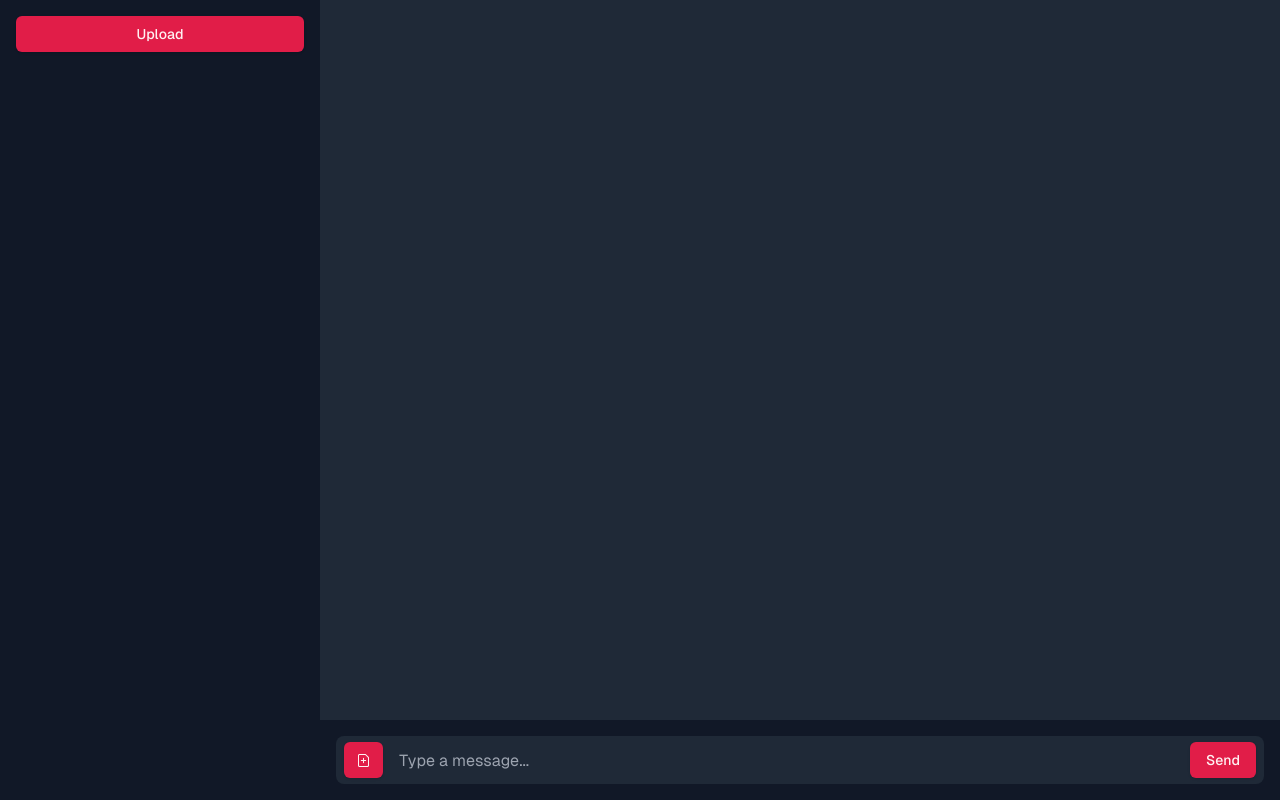
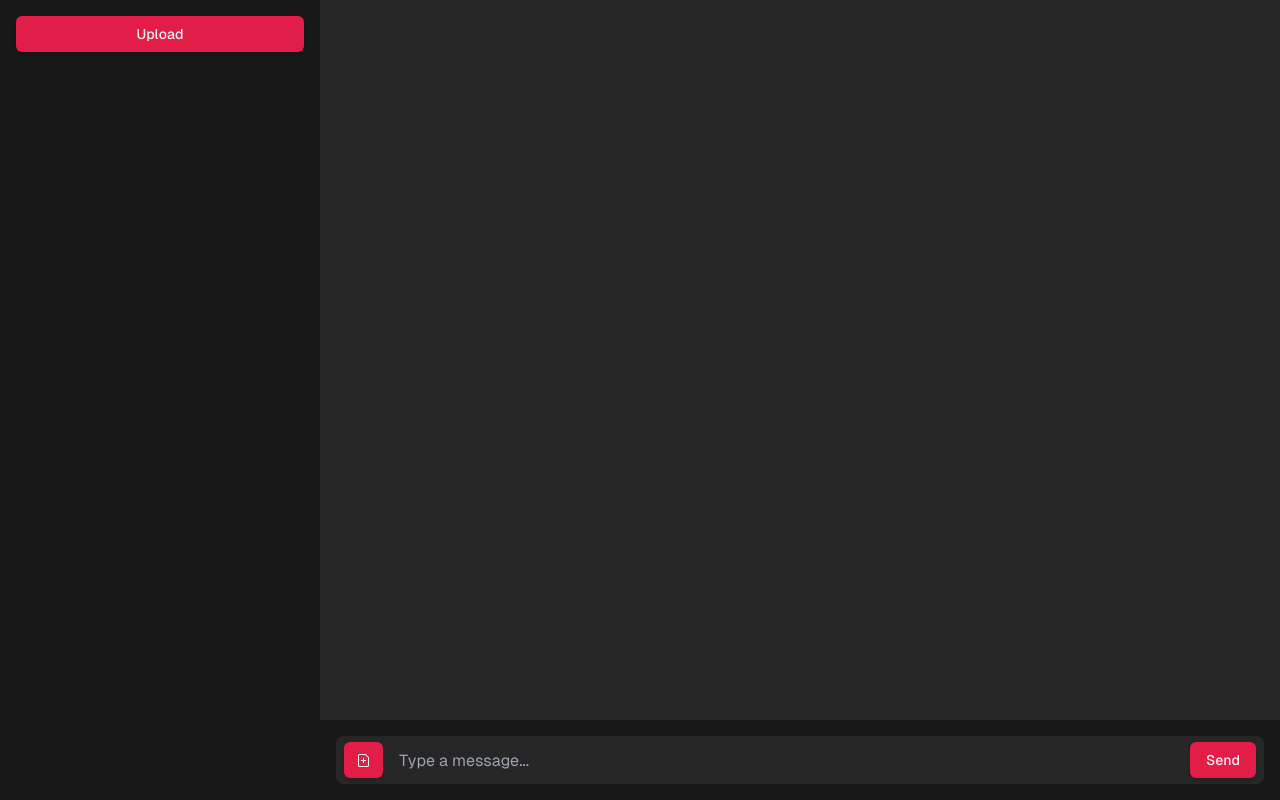
Before and after one commit to LittleWhole/HackUMBC2024, a Next.js app in the folder rizzlabs/: page / in a window 1280 px wide. Built offline with nearby package versions, Linux system fonts and the light colour scheme.

Commit message:
gray -> neutral

```diff
--- a/rizzlabs/app/page.tsx
+++ b/rizzlabs/app/page.tsx
@@ -4,13 +4,13 @@ import { FilePlusIcon } from "@radix-ui/react-icons";
 export default function Home() {
   return (
     <div className="flex min-h-screen">
-      <div className="flex basis-1/4 w-100 flex-col p-4 bg-gray-900">
+      <div className="flex basis-1/4 w-100 flex-col p-4 bg-neutral-900">
         <Button>Upload</Button>
       </div>
-      <div className="flex basis-3/4 w-full flex-col bg-gray-800">
+      <div className="flex basis-3/4 w-full flex-col bg-neutral-800">
         <div className="flex flex-row h-full basis-1/8"></div>
-        <div className="flex flex-row bottom-0 left-1/2 p-4 bg-gray-900">
-          <div className="flex h-12 w-full rounded-lg bg-gray-800 items-center justify-center">
+        <div className="flex flex-row bottom-0 left-1/2 p-4 bg-neutral-900">
+          <div className="flex h-12 w-full rounded-lg bg-neutral-800 items-center justify-center">
             <Button className="px-3 py-3 ml-2"><FilePlusIcon /></Button>
             <input
               type="text"
```
